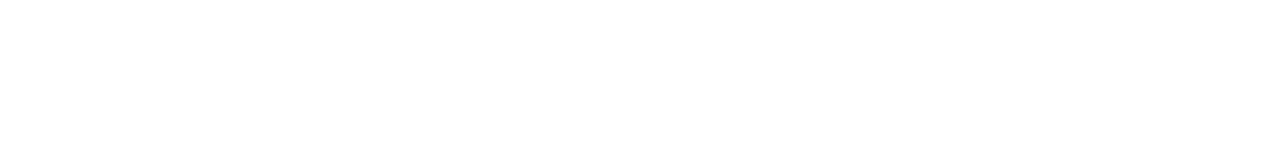
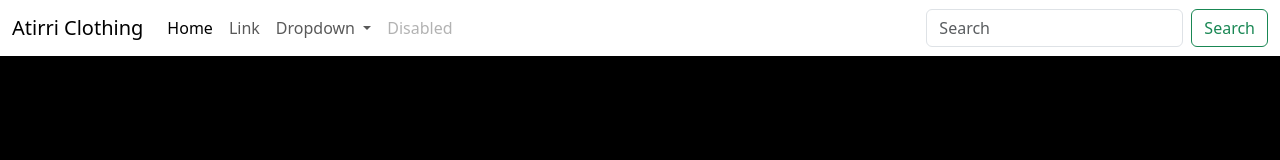
Before and after one commit to AtirriDev/e-commerce-Aw1, a plain HTML site: page index.html in a window 1280 px wide. Drawn offline with nearby package versions, Linux system fonts and the light colour scheme.

Commit message:
se le agrego de prueba un navbar al archivo

```diff
--- a/index.html
+++ b/index.html
@@ -4,8 +4,52 @@
     <meta charset="UTF-8">
     <meta name="viewport" content="width=device-width, initial-scale=1.0">
     <title>Atirri Clothing</title>
+     <!-- link de bootstrap -->
+     <link href="https://cdn.jsdelivr.net/npm/bootstrap@5.3.3/dist/css/bootstrap.min.css" rel="stylesheet" integrity="sha384-QWTKZyjpPEjISv5WaRU9OFeRpok6YctnYmDr5pNlyT2bRjXh0JMhjY6hW+ALEwIH" crossorigin="anonymous">
+     <!-- link de js -->
+     <script src="https://cdn.jsdelivr.net/npm/bootstrap@5.3.3/dist/js/bootstrap.bundle.min.js" integrity="sha384-YvpcrYf0tY3lHB60NNkmXc5s9fDVZLESaAA55NDzOxhy9GkcIdslK1eN7N6jIeHz" crossorigin="anonymous"></script>
 </head>
-<body>
+<body class="bg-black">
+    <div class=>
+        <nav class="navbar navbar-expand-lg bg-white">
+            <div class="container-fluid">
+              <a class="navbar-brand" href="#">Atirri Clothing</a>
+              <button class="navbar-toggler" type="button" data-bs-toggle="collapse" data-bs-target="#navbarSupportedContent" aria-controls="navbarSupportedContent" aria-expanded="false" aria-label="Toggle navigation">
+                <span class="navbar-toggler-icon"></span>
+              </button>
+              <div class="collapse navbar-collapse" id="navbarSupportedContent">
+                <ul class="navbar-nav me-auto mb-2 mb-lg-0">
+                  <li class="nav-item">
+                    <a class="nav-link active" aria-current="page" href="#">Home</a>
+                  </li>
+                  <li class="nav-item">
+                    <a class="nav-link" href="#">Link</a>
+                  </li>
+                  <li class="nav-item dropdown">
+                    <a class="nav-link dropdown-toggle" href="#" role="button" data-bs-toggle="dropdown" aria-expanded="false">
+                      Dropdown
+                    </a>
+                    <ul class="dropdown-menu">
+                      <li><a class="dropdown-item" href="#">Action</a></li>
+                      <li><a class="dropdown-item" href="#">Another action</a></li>
+                      <li><hr class="dropdown-divider"></li>
+                      <li><a class="dropdown-item" href="#">Something else here</a></li>
+                    </ul>
+                  </li>
+                  <li class="nav-item">
+                    <a class="nav-link disabled" aria-disabled="true">Disabled</a>
+                  </li>
+                </ul>
+                <form class="d-flex" role="search">
+                  <input class="form-control me-2" type="search" placeholder="Search" aria-label="Search">
+                  <button class="btn btn-outline-success" type="submit">Search</button>
+                </form>
+              </div>
+            </div>
+          </nav>
+    </div>
+
+
 
 </body>
 </html>
```
